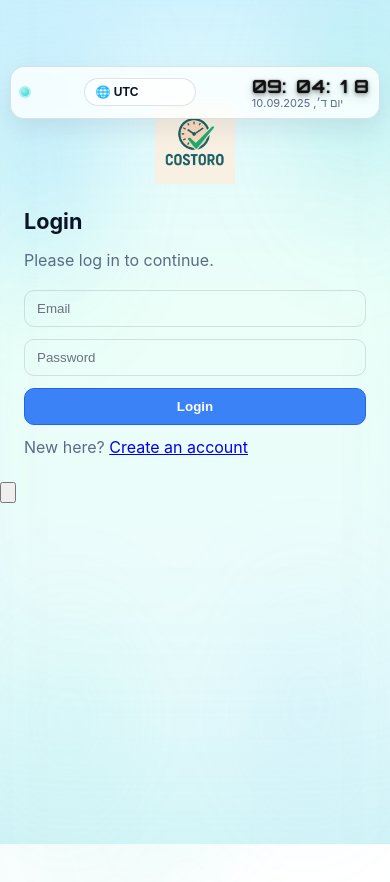
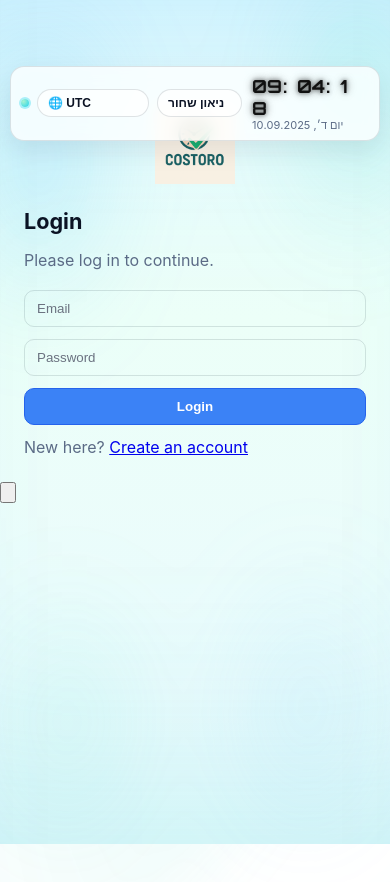
Before and after one commit to Timetologin/timewatch, a React (Create React App) app in the folder client/: page /login in a window 390 px wide. Shown: the top 882 px of the page. Built offline with nearby package versions, Linux system fonts and the light colour scheme.

Commit message:
Clock: add style preset selector (black neon / cyan neon / plain) + mobile full-width bar

```diff
--- a/client/src/components/GlobalClock.jsx
+++ b/client/src/components/GlobalClock.jsx
@@ -1,7 +1,7 @@
 // client/src/components/GlobalClock.jsx
-import React, { useEffect, useMemo, useState } from 'react';
+import React, { useEffect, useState } from 'react';
 
-/* רשימת אזורי זמן שימושיים */
+/* אזורי זמן פופולריים */
 const ZONES = [
   { id: 'Asia/Jerusalem', label: 'Israel', flag: '🇮🇱' },
   { id: 'UTC', label: 'UTC', flag: '🌐' },
@@ -18,54 +18,68 @@ const ZONES = [
   { id: 'America/Sao_Paulo', label: 'São Paulo', flag: '🇧🇷' },
 ];
 
-function resolveInitialTz() {
+/* סגנונות מוכנים */
+const STYLES = [
+  { id: 'black', label: 'ניאון שחור' },
+  { id: 'cyan', label: 'ניאון טורקיז' },
+  { id: 'plain', label: 'רגיל' },
+];
+
+function getInitialTz() {
   try {
     const saved = localStorage.getItem('clock.tz');
     if (saved) return saved;
     const sys = Intl.DateTimeFormat().resolvedOptions().timeZone;
     return ZONES.some(z => z.id === sys) ? sys : 'Asia/Jerusalem';
-  } catch {
-    return 'Asia/Jerusalem';
+  } catch { return 'Asia/Jerusalem'; }
 }
+
+function getInitialStyle() {
+  try { return localStorage.getItem('clock.style') || 'black'; }
+  catch { return 'black'; }
 }
 
 function formatNow(tz) {
   const now = new Date();
   const time = now.toLocaleTimeString('he-IL', {
-    hour: '2-digit',
-    minute: '2-digit',
-    second: '2-digit',
-    timeZone: tz,
+    hour: '2-digit', minute: '2-digit', second: '2-digit', timeZone: tz,
   });
   const date = now.toLocaleDateString('he-IL', {
-    weekday: 'short',
-    day: '2-digit',
-    month: '2-digit',
-    year: 'numeric',
-    timeZone: tz,
+    weekday: 'short', day: '2-digit', month: '2-digit', year: 'numeric', timeZone: tz,
   });
   return { time, date };
 }
 
 export default function GlobalClock() {
-  const [tz, setTz] = useState(resolveInitialTz);
+  const [tz, setTz] = useState(getInitialTz);
+  const [styleId, setStyleId] = useState(getInitialStyle);
   const [{ time, date }, setNow] = useState(() => formatNow(tz));
 
+  /* עדכון השעון כל שנייה */
   useEffect(() => {
-    // טיק כל שנייה
     const id = setInterval(() => setNow(formatNow(tz)), 1000);
     return () => clearInterval(id);
   }, [tz]);
 
-  // שמירה ל-localStorage כשמשנים אזור זמן
+  /* שמירה ל-localStorage */
   const onChangeTz = (e) => {
     const next = e.target.value;
     setTz(next);
     try { localStorage.setItem('clock.tz', next); } catch {}
   };
+  const onChangeStyle = (e) => {
+    const next = e.target.value;
+    setStyleId(next);
+    try { localStorage.setItem('clock.style', next); } catch {}
+  };
 
   return (
-    <div className="global-clock" role="status" aria-live="polite">
+    <div
+      className={`global-clock style-${styleId}`}
+      role="status"
+      aria-live="polite"
+    >
+      <div className="controls">
         <div className="dot" />
         <select
           aria-label="בחר אזור זמן"
@@ -74,11 +88,21 @@ export default function GlobalClock() {
           onChange={onChangeTz}
         >
           {ZONES.map(z => (
-          <option key={z.id} value={z.id}>
-            {z.flag} {z.label}
-          </option>
+            <option key={z.id} value={z.id}>{z.flag} {z.label}</option>
           ))}
         </select>
+
+        <select
+          aria-label="בחר סגנון שעון"
+          className="mode"
+          value={styleId}
+          onChange={onChangeStyle}
+        >
+          {STYLES.map(s => (
+            <option key={s.id} value={s.id}>{s.label}</option>
+          ))}
+        </select>
+      </div>
 
       <div>
         <div className="time neon">
--- a/client/src/index.js
+++ b/client/src/index.js
@@ -52,29 +52,13 @@ import App from './App';
 (function injectTheme() {
   const css = `
   :root{
-    --bg:#eaf9ff;
-    --text:#0b1324;
-    --text-muted:#5b6b86;
-    --border:rgba(6,26,46,.12);
-
+    --bg:#eaf9ff; --text:#0b1324; --text-muted:#5b6b86; --border:rgba(6,26,46,.12);
     --primary-1:#06b6d4; --primary-2:#14b8a6; --primary-3:#22d3ee; --accent:#2dd4bf;
-
     --surface:#fff; --surface-2:#f0f7fb; --surface-glass:rgba(255,255,255,.82); --navbar-bg:rgba(255,255,255,.88);
-
-    --ring:rgba(34,211,238,.45);
-    --shadow:0 10px 24px rgba(6,26,46,.08);
-    --shadow-lg:0 18px 34px rgba(6,26,46,.12);
+    --ring:rgba(34,211,238,.45); --shadow:0 10px 24px rgba(6,26,46,.08); --shadow-lg:0 18px 34px rgba(6,26,46,.12);
     --radius:12px; --radius-lg:16px;
-
     --anim-speed-1:36s; --anim-speed-2:52s; --anim-speed-3:75s;
-
     --toggle-bg:#fff; --toggle-fg:#0b1324;
-
-    /* 🔧 בקרה על צבע "ניאון" לשעון */
-    --neon-text:#111111;          /* טקסט שחור */
-    --neon-glow-1:rgba(0,0,0,.50);/* הילה כהה קרובה */
-    --neon-glow-2:rgba(0,0,0,.35);
-    --neon-glow-3:rgba(0,0,0,.20);
   }
   :root[data-theme="dark"]{
     --bg:#0b1324; --text:#e6f7ff; --text-muted:#9bb2c9; --border:rgba(255,255,255,.08);
@@ -82,18 +66,12 @@ import App from './App';
     --ring:rgba(34,211,238,.35);
     --shadow:0 10px 24px rgba(0,0,0,.35); --shadow-lg:0 18px 34px rgba(0,0,0,.45);
     --toggle-bg:#111827; --toggle-fg:#e6f7ff;
-
-    /* גם במצב כהה נשמור על טקסט שחור? עדיף מעט בהיר יותר לניגודיות */
-    --neon-text:#dbe8ef;
-    --neon-glow-1:rgba(0,0,0,.65);
-    --neon-glow-2:rgba(0,0,0,.45);
-    --neon-glow-3:rgba(0,0,0,.30);
   }
 
   html, body, #root { height:100%; background:transparent!important; color:var(--text); }
   #root { isolation:isolate; position:relative; }
 
-  /* רקע פסטלי מנטה/תכלת + בלובים עדינים */
+  /* רקע מנטה/תכלת + בלובים */
   #root::before{
     content:""; position:fixed; inset:0; z-index:-2; pointer-events:none;
     background:linear-gradient(180deg,#e8fbff 0%,#ecfff8 38%,var(--bg) 100%);
@@ -137,39 +115,47 @@ import App from './App';
     padding:10px 14px; border-radius:999px;
     background:var(--surface-glass); border:1px solid var(--border);
     backdrop-filter:saturate(140%) blur(8px); box-shadow:var(--shadow);
+    /* ברירת מחדל: ניאון שחור ע"י משתנים */
+    --neon-text:#111111;
+    --neon-glow-1:rgba(0,0,0,.50);
+    --neon-glow-2:rgba(0,0,0,.35);
+    --neon-glow-3:rgba(0,0,0,.20);
   }
+  .global-clock .controls{ display:flex; align-items:center; gap:8px; }
   .global-clock .dot{ width:8px; height:8px; border-radius:50%; background-image:radial-gradient(circle at 30% 30%, #a7f3d0, #22d3ee); box-shadow:0 0 0 2px rgba(34,211,238,.35); }
   .global-clock .time{ font-size:22px; font-weight:800; letter-spacing:.3px; }
   .global-clock .date{ font-size:12px; color:var(--text-muted); line-height:1.15; }
-
-  /* בחירת אזור זמן */
-  .global-clock .tz{
-    appearance:none;
-    border:1px solid var(--border);
-    background:rgba(255,255,255,.70);
-    color:var(--text);
-    border-radius:999px;
-    padding:6px 10px;
-    font-size:12px; font-weight:700;
-    outline:none;
+  .global-clock .tz, .global-clock .mode{
+    appearance:none; border:1px solid var(--border);
+    background:rgba(255,255,255,.70); color:var(--text);
+    border-radius:999px; padding:6px 10px; font-size:12px; font-weight:700; outline:none;
   }
-  :root[data-theme="dark"] .global-clock .tz{
-    background:rgba(16,23,42,.70);
-    color:var(--text);
+  :root[data-theme="dark"] .global-clock .tz,
+  :root[data-theme="dark"] .global-clock .mode{
+    background:rgba(16,23,42,.70); color:var(--text);
   }
 
-  /* ✨ "ניאון" שחור (הדגשה כהה) */
+  /* ✨ ניאון באמצעות משתנים */
   .global-clock .neon{
     color:var(--neon-text);
     text-shadow:
-      0 0 2px var(--neon-glow-1),
-      0 2px 4px var(--neon-glow-2),
-      0 4px 12px var(--neon-glow-3);
-    font-family: 'Orbitron', ui-monospace, monospace;
+      0 0 4px var(--neon-glow-1),
+      0 0 8px var(--neon-glow-2),
+      0 0 12px var(--neon-glow-3);
+    font-family:'Orbitron', ui-monospace, monospace;
   }
   .global-clock .digit{ display:inline-block; min-width:14px; animation:flip .6s ease forwards; }
 
-  /* מובייל: שיהיה בר רוחבי לכל העמודים, לא "נדבק" ל-navbar */
+  /* פריסטים */
+  .global-clock.style-cyan{
+    --neon-text:#e0faff;
+    --neon-glow-1:#22d3ee;
+    --neon-glow-2:#22d3ee;
+    --neon-glow-3:#06b6d4;
+  }
+  .global-clock.style-plain .neon{ text-shadow:none!important; color:var(--text)!important; }
+
+  /* מובייל – בר רוחבי */
   @media (max-width: 720px){
     .global-clock{
       left:10px; right:10px; top:66px; width:auto;
@@ -177,7 +163,7 @@ import App from './App';
     }
     .global-clock .time{ font-size:18px; }
     .global-clock .date{ font-size:11px; }
-    .global-clock .tz{ max-width:48%; }
+    .global-clock .tz, .global-clock .mode{ max-width:42vw; }
   }
 
   /* Reduced Motion + perf-lite */
```
Lines whose indentation alone changed are shown as unchanged.
